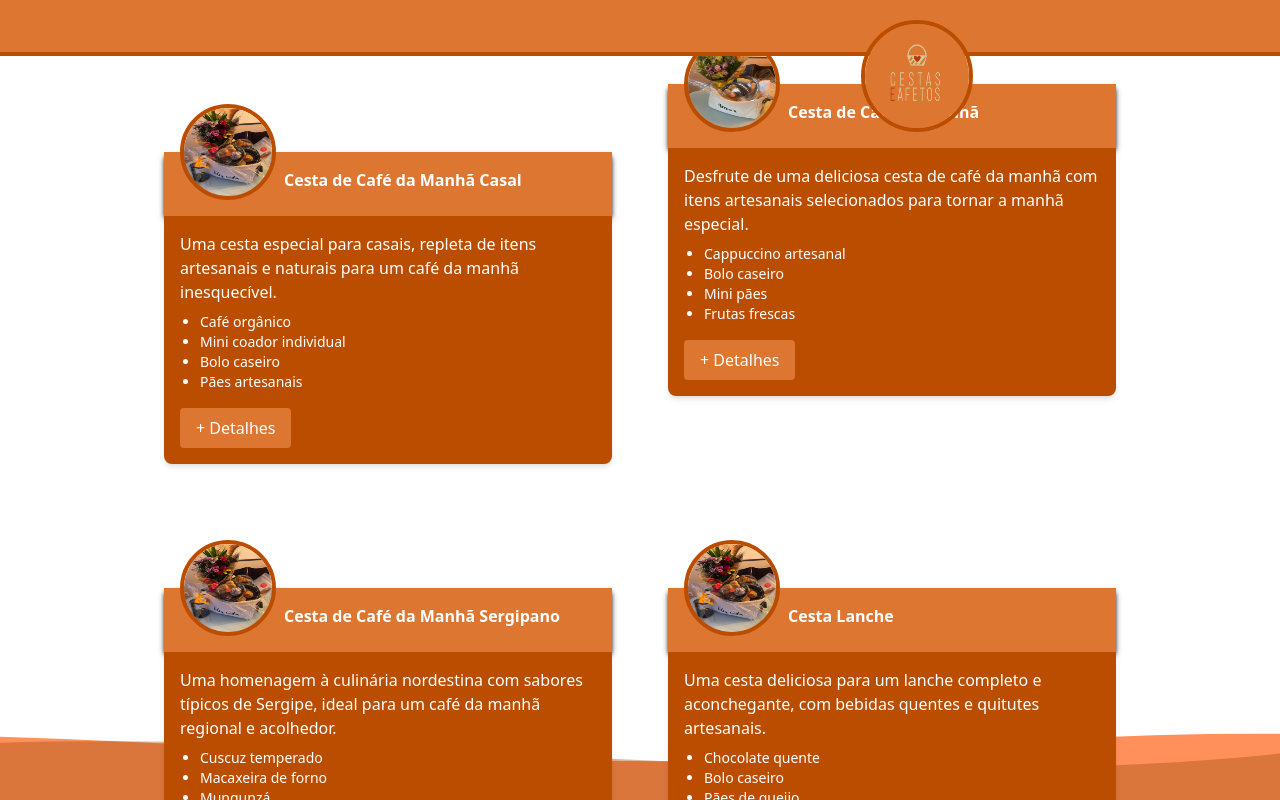
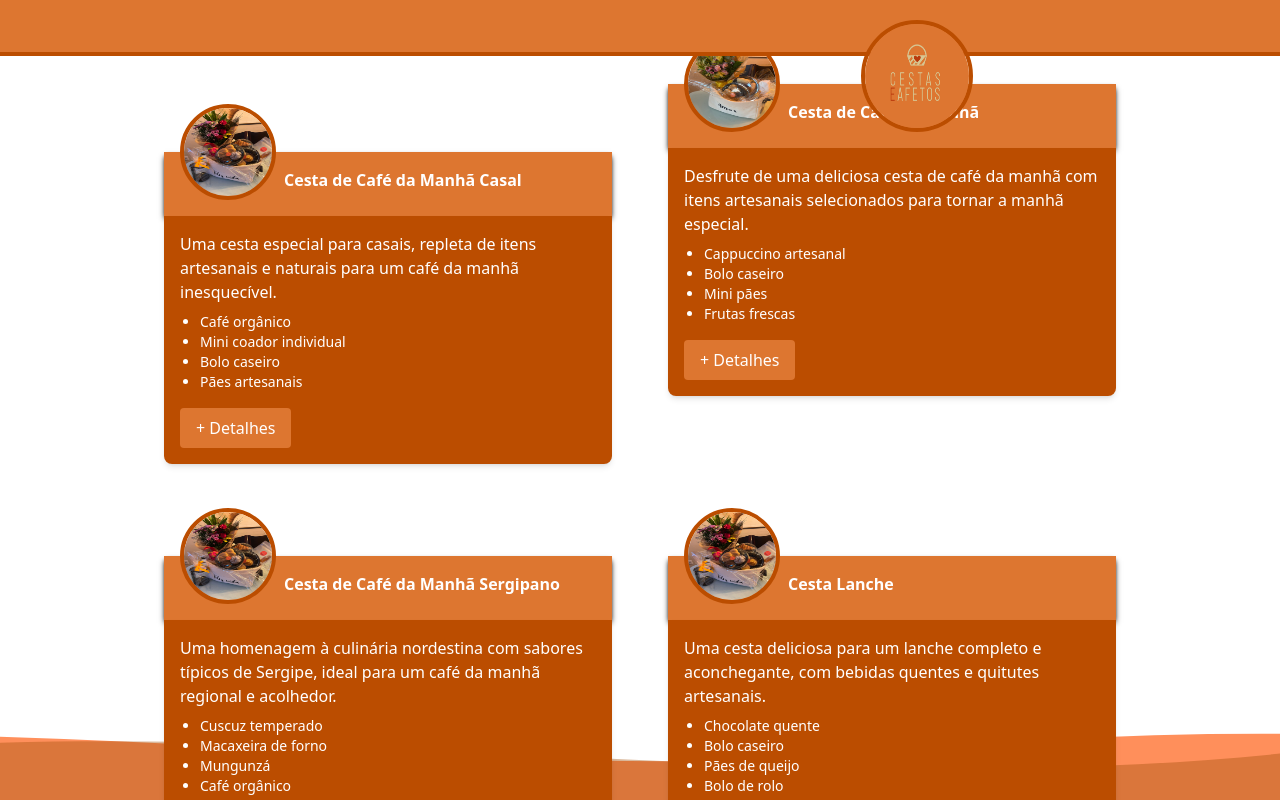
Before and after one commit to vinicius-pascoal/cestas-E-afetos, a Next.js app: page / in a window 1280 px wide. Built offline with nearby package versions, Linux system fonts and the light colour scheme.

Commit message:
style edit

```diff
--- a/src/components/CardItem.tsx
+++ b/src/components/CardItem.tsx
@@ -15,7 +15,7 @@ type CardItemProps = {
 
 export default function CardItem({ nome, image, description, items, preco, itemsCompleto }: CardItemProps) {
   return (
-    <div className="first:mt-24  m-7 mb-24 w-full max-w-md">
+    <div className="first:mt-24 last:mb-24 m-7 mb-16 w-full max-w-md">
       <div className="shadow-md shadow-black flex bg-[#dd7630] text-white p-4 h-16">
         <Image
           src={image}
```
